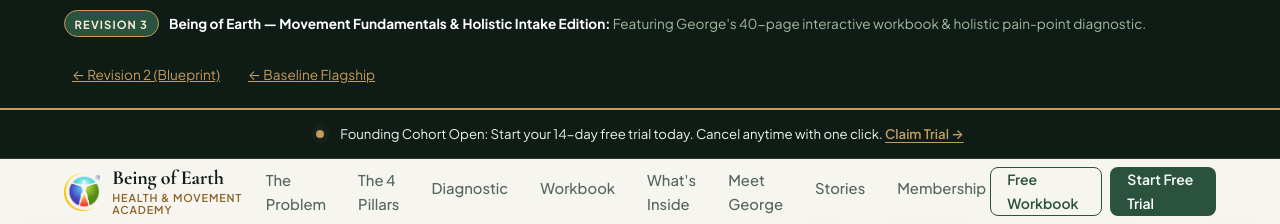
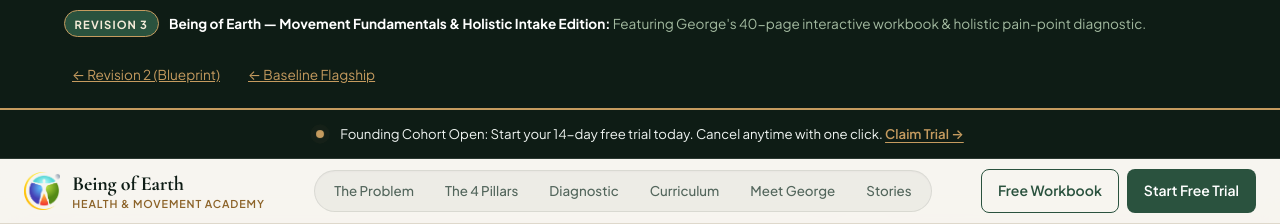
Before and after one commit to cmiller1466-ship-it/Being_Of_Earth_George, a plain HTML site: page fundamentals.html in a window 1280 px wide. Shown: the top 224 px of the page. Drawn offline with Linux system fonts and the light colour scheme; grey boxes are pictures that could not be loaded.

Commit message:
feat(nav): implement Option A Floating Segmented Nav Dock with pill tabs

```diff
--- a/fundamentals.html
+++ b/fundamentals.html
@@ -30,7 +30,7 @@
   <link rel="icon" type="image/png" href="assets/icons/being-of-earth-emblem.png">
 
   <!-- Self-Hosted Sovereign Fonts loaded via style.css (Zero CDN latency, Zero telemetry) -->
-  <link rel="stylesheet" href="style.css?v=3.1">
+  <link rel="stylesheet" href="style.css?v=3.2">
 
   <!-- Schema.org JSON-LD Structured Data for Rich Search Snippets -->
   <script type="application/ld+json">
@@ -116,16 +116,16 @@
       </a>
 
       <nav class="main-nav" aria-label="Main Navigation">
+        <div class="nav-pill-dock">
           <ul class="nav-links">
             <li><a href="#problem">The Problem</a></li>
             <li><a href="#methodology">The 4 Pillars</a></li>
             <li><a href="#diagnostic">Diagnostic</a></li>
-          <li><a href="#workbook">Workbook</a></li>
-          <li><a href="#curriculum">What's Inside</a></li>
+            <li><a href="#curriculum">Curriculum</a></li>
             <li><a href="#about">Meet George</a></li>
             <li><a href="#stories">Stories</a></li>
-          <li><a href="#pricing">Membership</a></li>
           </ul>
+        </div>
       </nav>
 
       <div class="nav-actions">
--- a/style.css
+++ b/style.css
@@ -370,13 +370,18 @@ ul {
   backdrop-filter: blur(12px);
   -webkit-backdrop-filter: blur(12px);
   border-bottom: 1px solid var(--color-linen-border);
-  padding: var(--space-2) 0;
+  padding: 0.65rem 0;
+}
+
+.site-header .container {
+  max-width: 1320px;
 }
 
 .nav-wrapper {
   display: flex;
   align-items: center;
   justify-content: space-between;
+  gap: var(--space-4);
 }
 
 .brand-logo {
@@ -430,23 +435,76 @@ img.logo-emblem {
   margin-top: 2px;
 }
 
+/* --- Segmented Nav Dock (Option A) --- */
+.main-nav {
+  display: flex;
+  align-items: center;
+}
+
+.nav-pill-dock {
+  display: flex;
+  align-items: center;
+  background: rgba(14, 28, 21, 0.045);
+  border: 1px solid rgba(14, 28, 21, 0.085);
+  border-radius: var(--radius-full);
+  padding: 3px 5px;
+  box-shadow: inset 0 1px 2px rgba(14, 28, 21, 0.03);
+}
+
 .main-nav .nav-links {
   display: flex;
-  gap: var(--space-6);
+  align-items: center;
+  gap: 3px;
+  margin: 0;
+  padding: 0;
+  list-style: none;
+}
+
+.nav-links li {
+  margin: 0;
+  padding: 0;
 }
 
 .nav-links a {
-  font-size: 0.925rem;
+  font-family: var(--font-sans);
+  font-size: 0.835rem;
   font-weight: 500;
   color: var(--color-text-secondary);
   display: inline-flex;
   align-items: center;
-  min-height: 44px;
-  padding: 0 var(--space-1);
+  justify-content: center;
+  min-height: 34px;
+  padding: 6px 14px;
+  border-radius: var(--radius-full);
+  transition: all 0.18s cubic-bezier(0.16, 1, 0.3, 1);
+  white-space: nowrap;
+  line-height: 1.2;
+  text-decoration: none;
 }
 
 .nav-links a:hover {
+  background: #ffffff;
   color: var(--color-forest-dark);
+  box-shadow: 0 2px 8px rgba(14, 28, 21, 0.08);
+  font-weight: 600;
+  transform: translateY(-1px);
+}
+
+.nav-links a:active {
+  transform: translateY(0);
+}
+
+@media (max-width: 1200px) {
+  .nav-links a {
+    padding: 5px 10px;
+    font-size: 0.8rem;
+  }
+}
+
+@media (max-width: 992px) {
+  .main-nav {
+    display: none;
+  }
 }
 
 .nav-actions {
```
Also changed, not shown: blueprint.html (+4 -3 lines), diagnostic.html (+4 -3 lines), index.html (+4 -3 lines), src/blueprint.html (+4 -3 lines), src/diagnostic.html (+4 -3 lines), src/fundamentals.html (+4 -4 lines), src/index.html (+4 -3 lines), 1 other file. Lines whose indentation alone changed are shown as unchanged.
